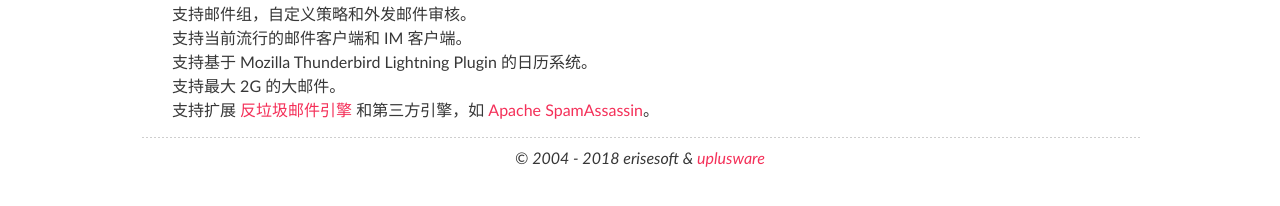
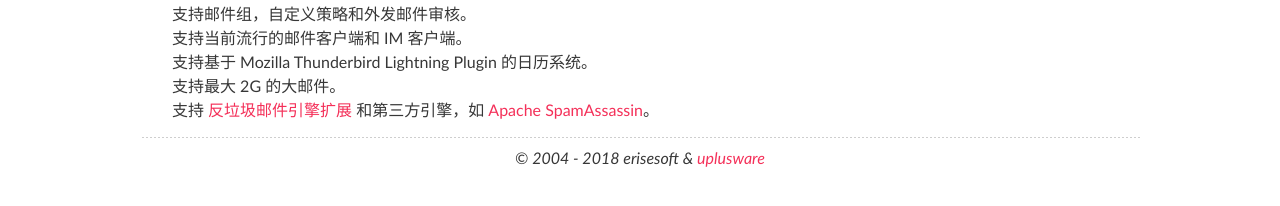
Before and after one commit to erisesoft/erisesoft.github.io, a Jekyll site: the page index.html, which Jekyll copies as it is, in a window 1280 px wide. Shown: the part 311-517 px from the top of the page. Built offline with Jekyll 4.4.1, drawn with Linux system fonts in a browser that asks for light colours; part of the change alters nothing that is shown.

```diff
--- a/index.html
+++ b/index.html
@@ -22,7 +22,7 @@
 			<li>支持当前流行的邮件客户端和 IM 客户端。</li>
 			<li>支持基于 Mozilla Thunderbird Lightning Plugin 的日历系统。</li>
 			<li>支持最大 2G 的大邮件。</li>
-                        <li>支持扩展<a href="https://github.com/uplusware/erisemail/wiki/How-to-use-Anti-spam-Engine-in-eRisemail" target="_blank"> 反垃圾邮件引擎 </a>和第三方引擎，如 <a href="http://spamassassin.apache.org/" target="_blank">Apache SpamAssassin</a>。</li>
+                        <li>支持<a href="http://erisesoft.com/2018/05/09/%E5%8F%8D%E5%9E%83%E5%9C%BE%E9%82%AE%E4%BB%B6%E5%BC%95%E6%93%8E.html" target="_blank"> 反垃圾邮件引擎扩展 </a>和第三方引擎，如 <a href="http://spamassassin.apache.org/" target="_blank">Apache SpamAssassin</a>。</li>
 		</ul>
 		<hr>
 		<p align="center"><i>© 2004 - 2018 erisesoft & <a href="http://uplusware.org/" target="_blank">uplusware</a></i></p>
```
